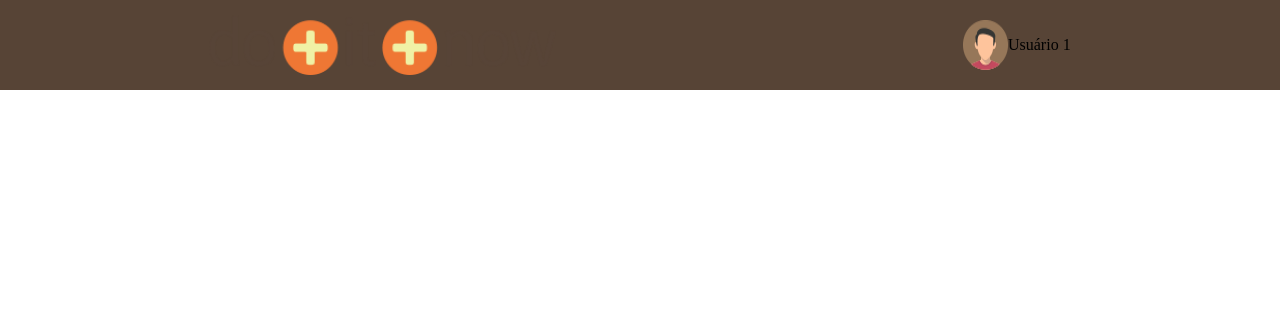
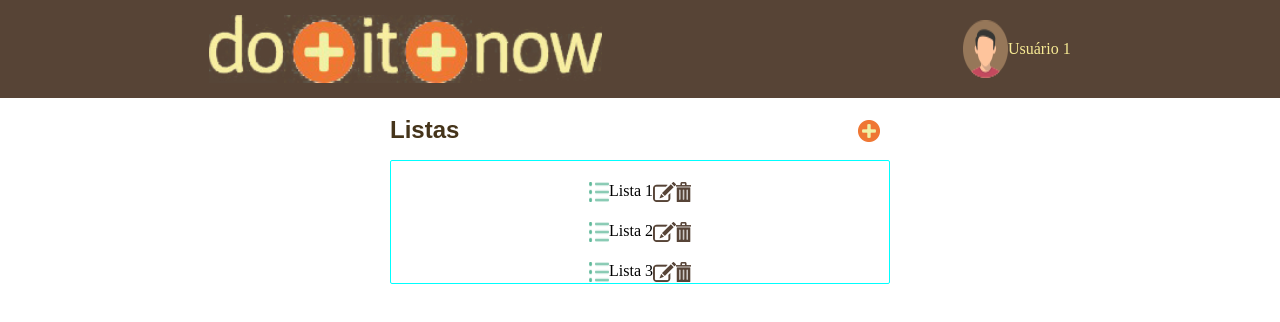
Before and after one commit to ruvism/do-it-now, a plain HTML site: page listas.html in a window 1280 px wide. Drawn offline with Linux system fonts and the light colour scheme.

Commit message:
pagina listas html e css

```diff
--- a/listas.html
+++ b/listas.html
@@ -11,15 +11,39 @@
 <body>
 <header class="header">
     <div class="header__logo">
-        <img src="assets/marca_mini_app.png">
+        <img src="assets/marca_mini_app_negativo.png">
       </div>
      <div class="header__usuario">
        <img src="assets/avatar.png">
-       <p>Usuário 1</p>
+       <p class="header__nome">Usuário 1</p>
+     </div>
+</header>
 
-     </div>
+        <div class="listas">
+            <h1>Listas</h1><img src="assets/botao_adicionar.png" class="lista__nova">
 
-</header>
+            <ul class="listas__linhas">
+            <li class="linha__1">
+            <img src="assets/icone_lista.png" id="lista__icone" >
+            Lista 1
+            <img src="assets/icone_editar.png" id="lista__editar">
+            <img src="assets/icone_deletar_lista.png" id="lista__deletar">
+            </li>
+            <li class="linha__2">
+            <img src="assets/icone_lista.png" id="lista__icone">
+             Lista 2
+            <img src="assets/icone_editar.png" id="lista__editar">
+            <img src="assets/icone_deletar_lista.png" id="lista__deletar">
+            </li>
+            <li class="linha__3">
+            <img src="assets/icone_lista.png" id="lista__icone">
+             Lista 3
+            <img src="assets/icone_editar.png" id="lista__editar">
+            <img src="assets/icone_deletar_lista.png" id="lista__deletar">
+            </li>
+          </ul>
+        </div>
+
 
 
 </body>
--- a/style/style.css
+++ b/style/style.css
@@ -1,4 +1,8 @@
 /* GERAL */
+
+* {
+    box-sizing: border-box;
+  }
 
 body{
     margin: 0;
@@ -144,6 +148,17 @@ form input{
     justify-content: flex-end;
     position: relative;
     margin: 20px auto;
+    color: #F8EB94;
+}
+
+.header__nome{
+    display: flex;
+    flex-direction: row;
+    justify-content: flex-end;
+    position: relative;
+    margin: 20px auto;
+    color: #F8EB94;
+
 }
 
 .header__logo{
@@ -153,3 +168,43 @@ form input{
     position: relative;
     margin: 15px auto;
 }
+
+.listas{
+    display: flex;
+    flex-direction: column;
+    justify-content: center;
+    margin: 0 auto;
+    width: 500px;
+    padding-top: 100px;
+    position: relative;
+}
+
+.lista__nova{
+    position: absolute;
+    right: 10px;
+    top: 10px;
+    padding-top: 110px;
+}
+
+.listas__linhas{
+    display: flex;
+    flex-direction: column;
+    /* justify-content: center; */
+    margin: 0 auto;
+    width: 500px;
+    padding-top: 120px;
+    list-style: none;
+    padding: 1px 2px;
+    border-color: aqua;
+    border-style: solid;
+    border-width: 1px;
+    border-radius: 2px;
+}
+
+.linha__1, .linha__2, .linha__3{
+    display: flex;
+    flex-direction: row;
+    justify-content: space-between;
+    margin: 0 auto;
+    padding-top: 20px;
+}
```
Also changed, not shown: assets/marca_mini_app_negativo.jpeg (added), assets/marca_mini_app_negativo.png (added).
